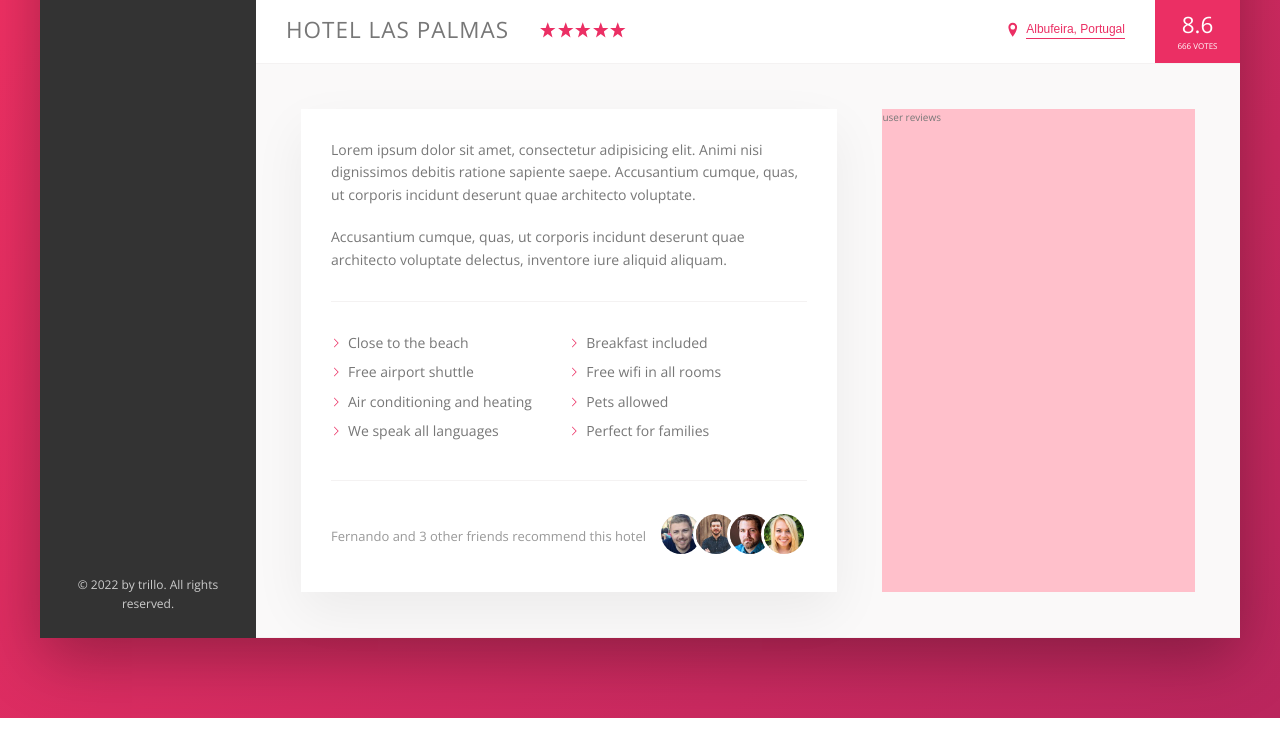
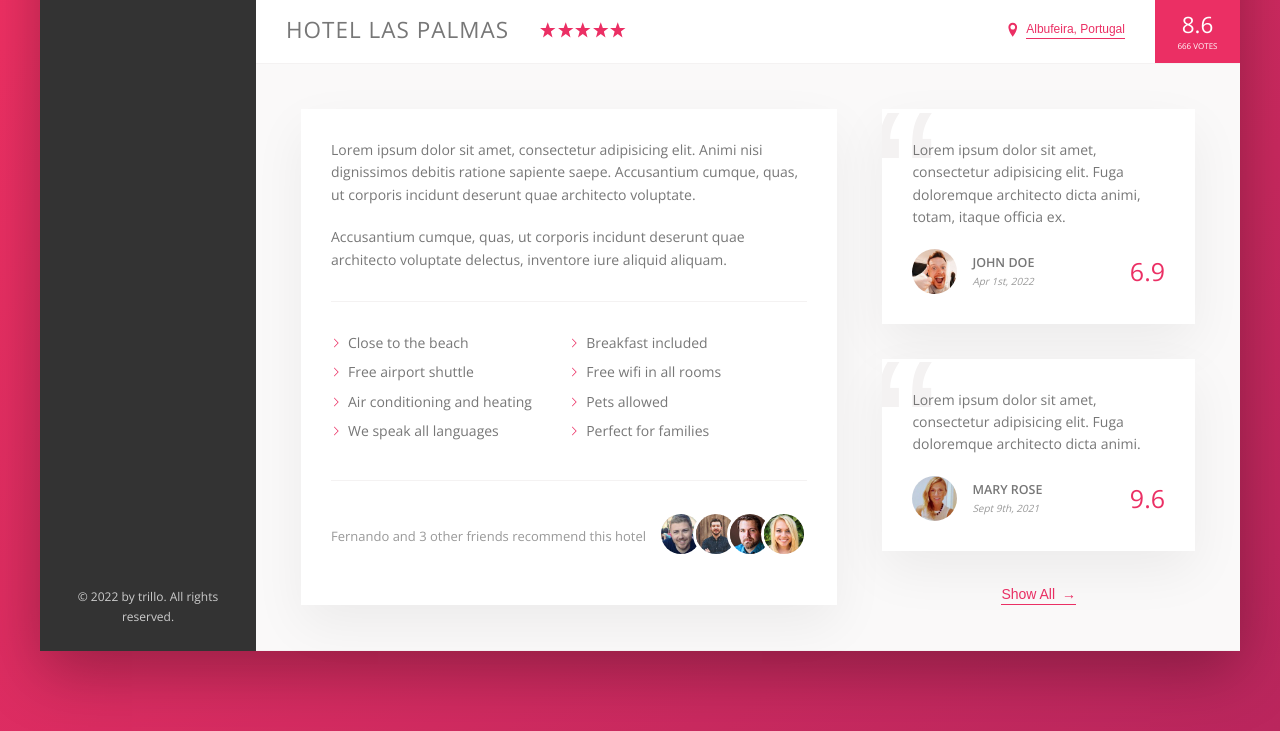
Before and after one commit to Vattghern203/trillo, a website: page index.html in a window 1280 px wide. Shown: the part 538-1269 px from the top of the page. Drawn offline with nearby package versions, Linux system fonts and the light colour scheme.

Commit message:
using glyphs  and building the review section

```diff
--- a/index.html
+++ b/index.html
@@ -183,7 +183,37 @@
                         </div>
 
                         <div class="user-reviews">
-                            user reviews
+                            <figure class="review">
+                                <blockquote class="review__text">
+                                    Lorem ipsum dolor sit amet, consectetur adipisicing elit. Fuga doloremque architecto dicta animi, totam, itaque officia ex.
+                                </blockquote>
+                                <figcaption class="review__user">
+                                    <img src="img/user-1.jpg" alt="Reviewer 1" class="review__photo">
+                                    <div class="review__user-box">
+                                        <p class="review__user-name">John Doe</p>
+                                        <p class="review__user-date">Apr 1st, 2022</p>
+                                    </div>
+
+                                    <div class="review__rating">6.9</div>
+                                </figcaption>
+                            </figure>
+
+                            <figure class="review">
+                                <blockquote class="review__text">
+                                    Lorem ipsum dolor sit amet, consectetur adipisicing elit. Fuga doloremque architecto dicta animi.
+                                </blockquote>
+                                <figcaption class="review__user">
+                                    <img src="img/user-2.jpg" alt="Reviewer 2" class="review__photo">
+                                    <div class="review__user-box">
+                                        <p class="review__user-name">Mary Rose</p>
+                                        <p class="review__user-date">Sept 9th, 2021</p>
+                                    </div>
+
+                                    <div class="review__rating">9.6</div>
+                                </figcaption>
+                            </figure>
+
+                            <button class="btn-inline">Show All <span>&rarr;</span></button>
                         </div>
                     </div>
                 </main>
--- a/sass/_components.scss
+++ b/sass/_components.scss
@@ -279,8 +279,17 @@
     cursor: pointer;
     transition: all .2s ease;
 
+    & span {
+        margin-left: .3rem;
+        transition: margin-left .2 ease;
+    }
+
     &:hover {
         color: var(--color-grey-dark-1);
+
+        span {
+            margin-left: .8rem;
+        }
     }
 
     &:focus {
@@ -381,3 +390,69 @@
         }
     }
 }
+
+//////////////////////////////////
+/// REVIEWS
+.review {
+
+    background-color: #FFF;
+    box-shadow: var(--shadow-light);
+    padding: 3rem;
+    margin-bottom: 3.5rem;
+    position: relative;
+    overflow: hidden;
+
+    &__text {
+        margin-bottom: 2rem;
+        z-index: 10;
+        position: relative;
+    }
+
+    &__photo {
+        height: 4.5rem;
+        width: 4.5rem;
+        border-radius: 50%;
+        margin-right: 1.5rem;
+    }
+
+    &__user {
+
+        display: flex;
+        justify-content: space-between;
+        align-items: center;
+
+        &-box {
+            font-size: 1.25rem;
+            margin-right: auto;
+        }
+
+        &-name {
+            text-transform: uppercase;
+            font-weight: bold;
+        }
+
+        &-date {
+            font-size: 1rem;
+            font-style: italic;
+            color: var(--color-grey-dark-3);
+        }
+    }
+
+    &__rating {
+        color: var(--color-primary);
+        font-size: 2.5rem;
+        font-weight: 300;
+    }
+
+    &::before {
+        content: "\201C";
+        font-family: sans-serif;
+        position: absolute;
+        line-height: 1;
+        top: -2.75rem;
+        left: -1rem;
+        font-size: 20rem;
+        color: var(--color-grey-light-2);
+        z-index: 9;
+    }
+}
--- a/sass/_layout.scss
+++ b/sass/_layout.scss
@@ -41,13 +41,13 @@
 
 .detail {
     display: flex;
+    font-size: 1.4rem;
     padding: 4.5rem;
     background-color: var(--color-grey-light-1);
     border-bottom: var(--line);
 }
 
 .description {
-    font-size: 1.4rem;
     background-color: #FFF;
     box-shadow: var(--shadow-light);
     padding: 3rem;
@@ -56,6 +56,9 @@
 }
 
 .user-reviews {
-    background-color: pink;
     flex: 1;
+
+    display: flex;
+    flex-direction: column;
+    align-items: center;
 }
```
Also changed, not shown: css/style.css, 1 other file.
